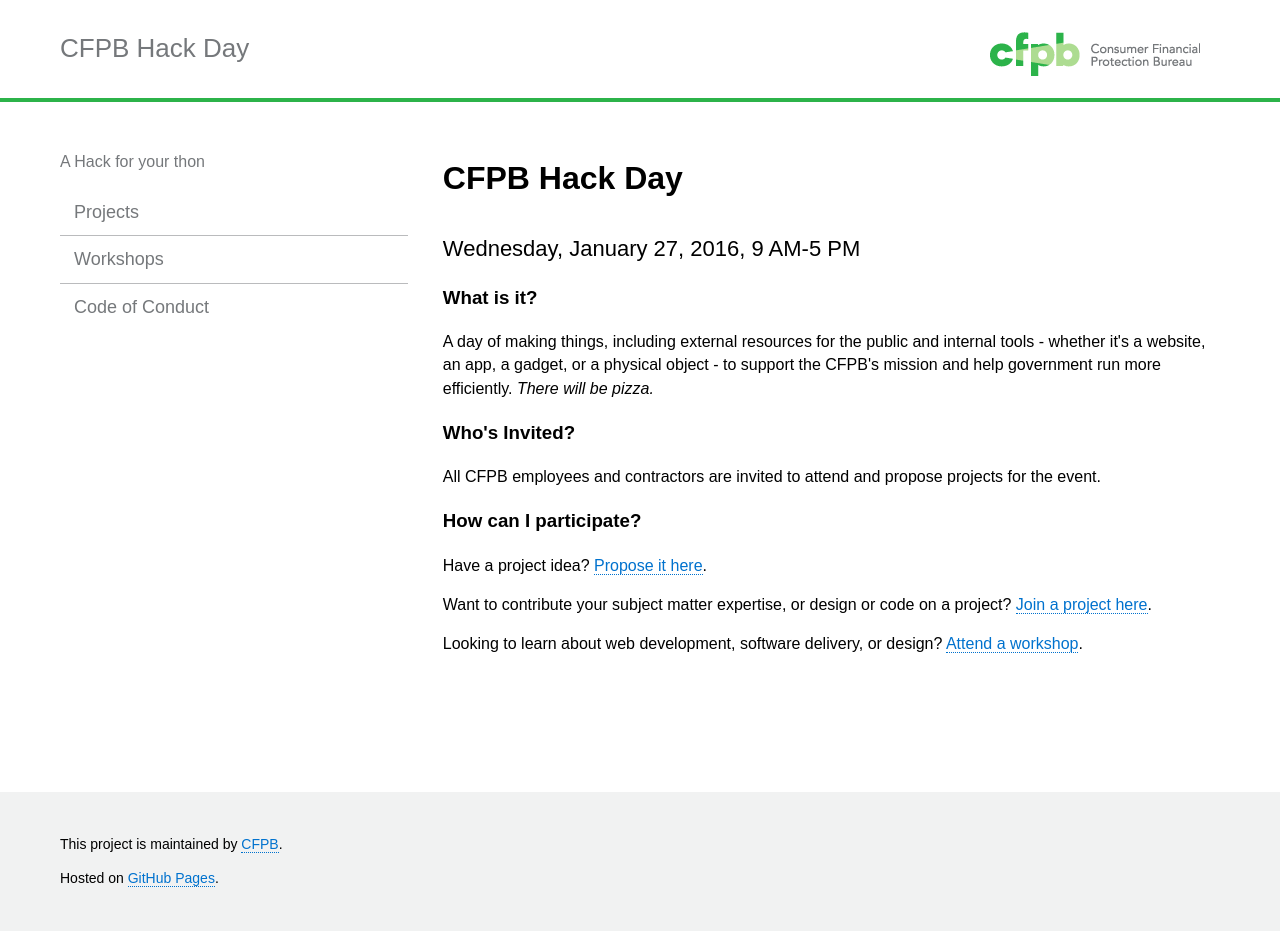
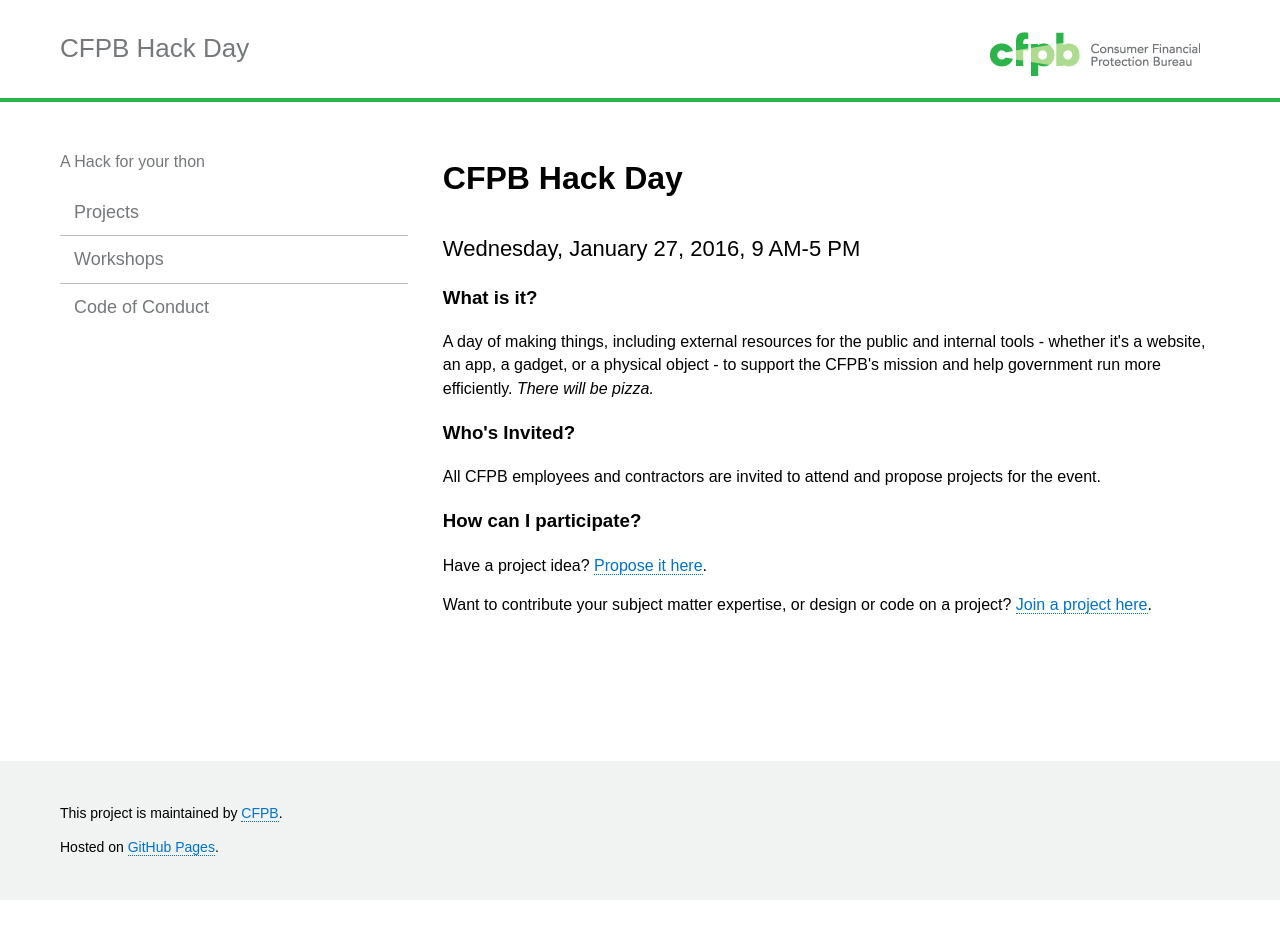
Before and after one commit to cfpb/hackathon, a Jekyll site: the page built from index.html, in a window 1280 px wide. Built offline with Jekyll 4.4.1, drawn with Linux system fonts in a browser that asks for light colours; after the commit the page ends 900 px from its top, so only the background shows below that.

Commit message:
Remove workshops

```diff
--- a/index.html
+++ b/index.html
@@ -19,6 +19,5 @@
   <h3>How can I participate?</h3>
   <p>Have a project idea? <a href="https://github.com/cfpb/hackathon/issues/new?labels=project">Propose it here</a>.</p>
   <p>Want to contribute your subject matter expertise, or design or code on a project? <a href="projects">Join a project here</a>.</p>
-  <p>Looking to learn about web development, software delivery, or design? <a href="workshops">Attend a workshop</a>.</p>
 
 </section>
```
